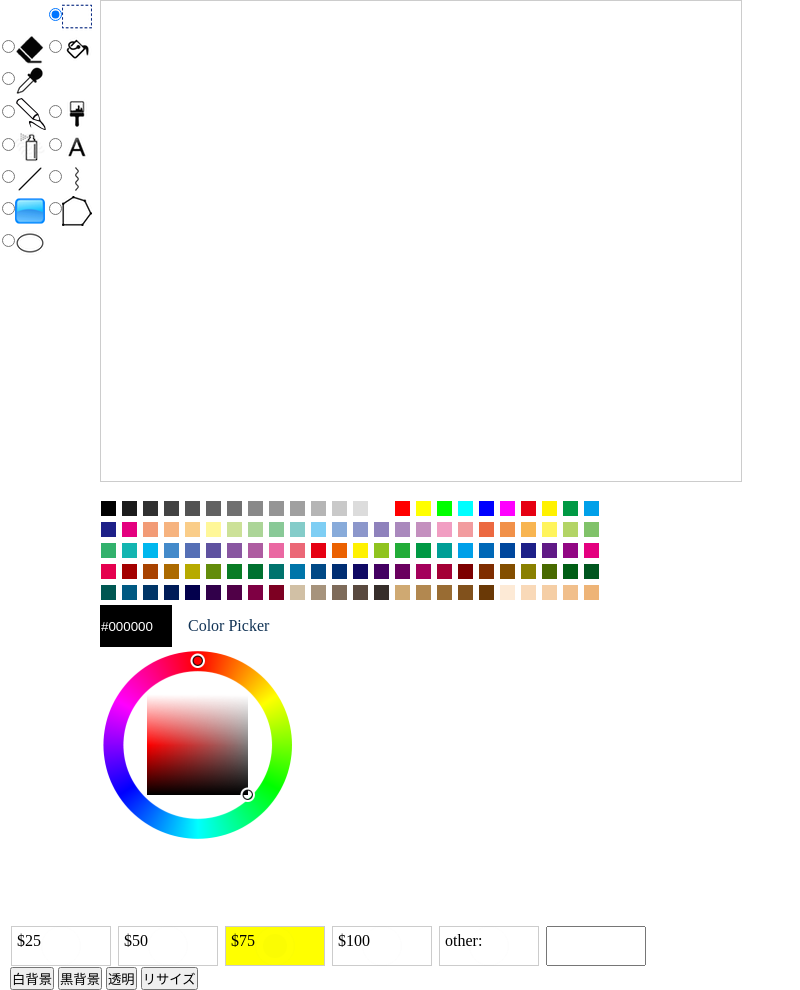
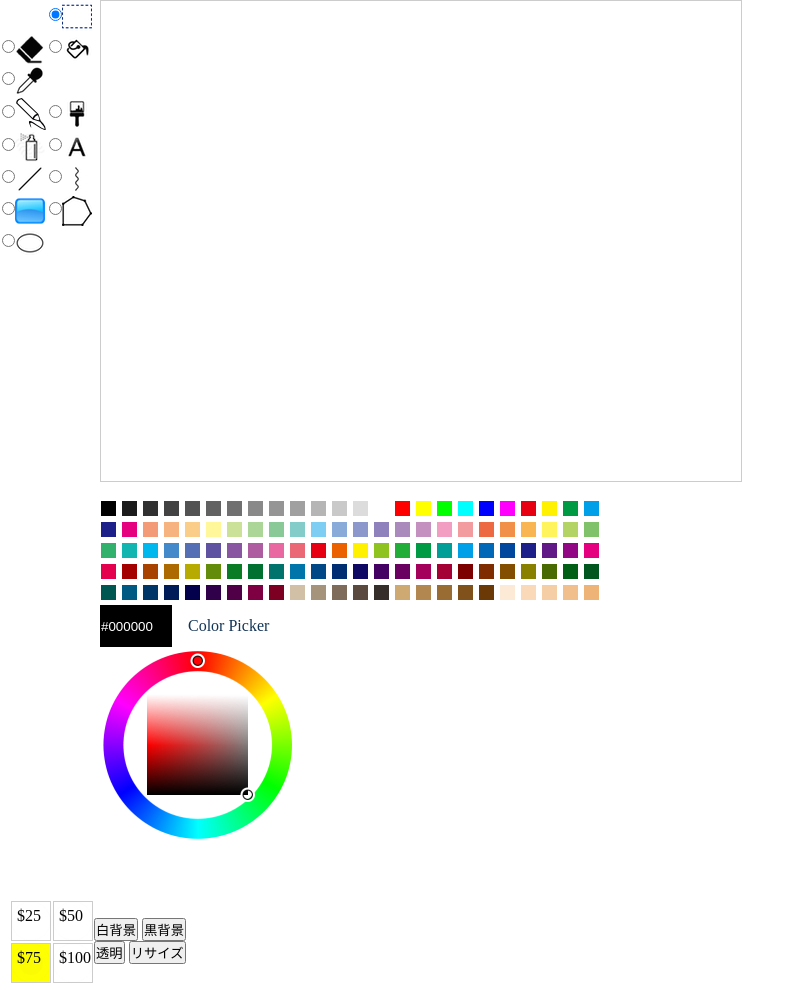
Before and after one commit to pekokana/mcpaint, an Electron app: page index.html in a window 800 px wide. Drawn offline with Linux system fonts and the light colour scheme; no server answers.

Commit message:
ボタン準備

```diff
--- a/css/paint.css
+++ b/css/paint.css
@@ -110,15 +110,16 @@ label {
 /*TODO:凹むボタンの仕組み*/
 
 .donate-now {
+    width: 84px;
     list-style-type: none;
-    margin: 25px 0 0 0;
+    /*margin: 5px 0 0 0;*/
     padding: 0;
 }
 
 .donate-now li {
     float: left;
-    margin: 0 5px 0 0;
-    width: 100px;
+    /*margin: 0 5px 0 0;*/
+    width: 40px;
     height: 40px;
     position: relative;
 }
--- a/index.html
+++ b/index.html
@@ -141,13 +141,6 @@
             <li>
                 <input type="radio" id="a100" name="amount" />
                 <label for="a100">$100</label>
-            </li>
-            <li>
-                <input type="radio" id="other" name="amount" />
-                <label for="other">other:</label>
-            </li>
-            <li>
-                <input type="text" id="otherAmount" name="numAmount" />
             </li>
         </ul>
         <div id="slider"></div>
```
